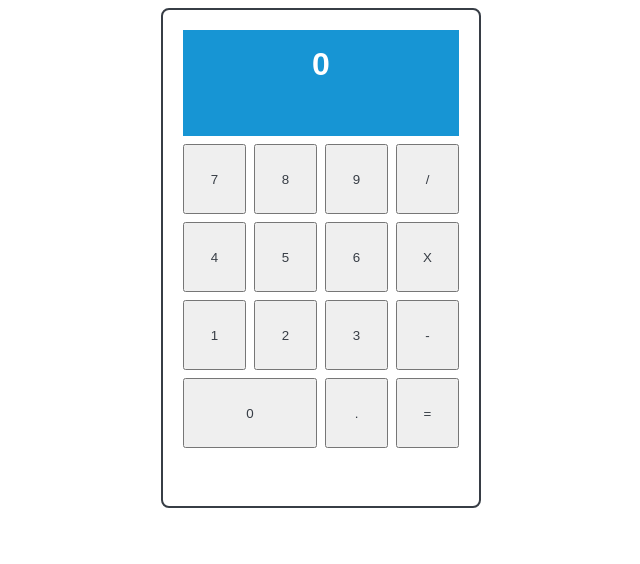
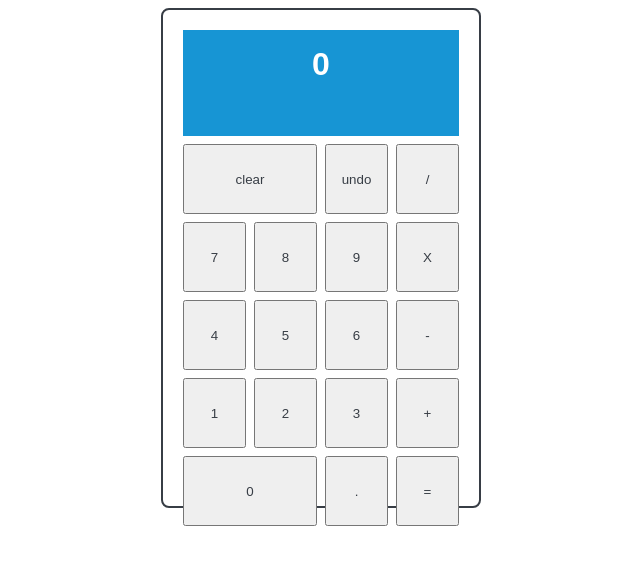
Before and after one commit to sandeepnij90/calculator, a React app: page / in a window 1280 px wide. Shown: the top 564 px of the page, without its empty margins (319-959 px from the left). Built offline with nearby package versions, Linux system fonts and the light colour scheme.

Commit message:
add in calculator tests and additional buttons

```diff
--- a/src/components/Button.tsx
+++ b/src/components/Button.tsx
@@ -3,7 +3,7 @@ import styled, { css } from "styled-components";
 
 interface CalcButtonProps {
     onClick: (value: string) => void;
-    isZero: boolean;
+    span2: boolean;
 }
 
 const CalcButton = styled.button<CalcButtonProps>`
@@ -11,7 +11,7 @@ const CalcButton = styled.button<CalcButtonProps>`
     height: 70px;
     color: #373d45;
     transition: 0.3s;
-    ${({ isZero}) => isZero && css`
+    ${({ span2 }) => span2  && css`
         grid-column: 1 / span 2;
     `}
 
@@ -20,9 +20,10 @@ const CalcButton = styled.button<CalcButtonProps>`
     }
 `
 
+
 interface Props {
     value: string;
-    isZero?: boolean;
+    span2?: boolean;
     label?: string;
     onClick: (value: string) => void;
 }
@@ -30,8 +31,8 @@ interface Props {
 export const Button: FC<Props> = ({
     label,
     value,
-    isZero,
-    onClick
+    span2,
+    onClick,
 }) => {
 
     const renderText = () => {
@@ -43,7 +44,7 @@ export const Button: FC<Props> = ({
     }
 
     return (
-        <CalcButton isZero={isZero} onClick={handleClick}>
+        <CalcButton span2={span2} onClick={handleClick}>
             {renderText()}
         </CalcButton>
     )
--- a/src/components/Calculator.tsx
+++ b/src/components/Calculator.tsx
@@ -27,6 +27,16 @@ const Calculator:FC = () => {
         setCalculation(`${calculation}${val}`)
     }
 
+    const handleUndo = () => {
+        const updatedCalculation = calculation.substring(0, calculation.length -1);
+        setCalculation(updatedCalculation)
+    }
+
+    const handleClear = () => {
+        setValue(0)
+        setCalculation("")
+    }
+
     const updateValue = () => {
         setValue(eval(calculation))
     }
@@ -35,19 +45,22 @@ const Calculator:FC = () => {
         <Wrapper>
             <Screen value={value} calculation={calculation} />
             <Numbers>
+                <Button value="" span2 label="clear" onClick={handleClear} />
+                <Button value="" label="undo" onClick={handleUndo} />
+                <Button value="/" onClick={updateCalculation}/>
                 <Button value="7" onClick={updateCalculation}/>
                 <Button value="8" onClick={updateCalculation}/>
                 <Button value="9" onClick={updateCalculation}/>
-                <Button value="/" onClick={updateCalculation}/>
+                <Button value="*" label="X" onClick={updateCalculation}/>
                 <Button value="4" onClick={updateCalculation}/>
                 <Button value="5" onClick={updateCalculation}/>
                 <Button value="6" onClick={updateCalculation}/>
-                <Button value="*" label="X" onClick={updateCalculation}/>
+                <Button value="-"  onClick={updateCalculation}/>
                 <Button value="1" onClick={updateCalculation}/>
                 <Button value="2" onClick={updateCalculation}/>
                 <Button value="3" onClick={updateCalculation}/>
-                <Button value="-" onClick={updateCalculation}/>
-                <Button value="0" isZero onClick={updateCalculation}/>
+                <Button value="+" onClick={updateCalculation}/>
+                <Button value="0" span2 onClick={updateCalculation}/>
                 <Button value="." onClick={updateCalculation}/>
                 <Button value="=" onClick={updateValue}/>
             </Numbers>
```
Also changed, not shown: 1 other file (tests, documents, lock files or other folders).
